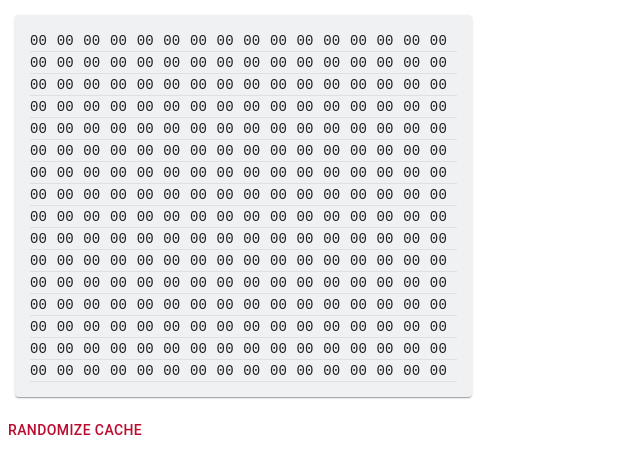
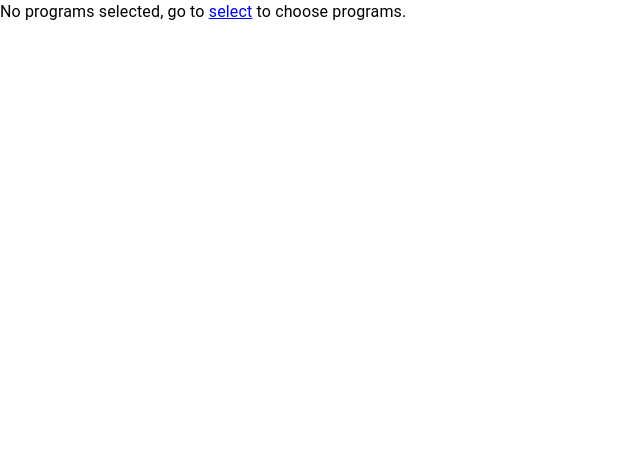
Before and after one commit to itenpn/transient-execution-lab-simulator, a React (Create React App) app in the folder frontend/: page /simulate in a window 1280 px wide. Shown: the top 474 px of the page, without its empty margins (0-640 px from the left). Built offline with nearby package versions, Linux system fonts and the light colour scheme.

Commit message:
global variables go brrr

```diff
--- a/frontend/src/components/pages/SelectPrograms.js
+++ b/frontend/src/components/pages/SelectPrograms.js
@@ -20,6 +20,7 @@ import { CpuSim } from "../../logic/CpuSim";
 import { Program } from "../../logic/Parser";
 import LabeledInline from "../util/LabeledInline";
 import { inlineDelete, sleep } from "../../logic/util";
+import { global } from "../../logic/global";
 
 function FileCard(props) {
   const { file, removeFile } = props;
@@ -148,10 +149,11 @@ export default function SelectPrograms(props) {
     }
     while (!done.every((p) => p)) {
       // Terrible handling of event-based code -- just sleep till every program is parsed
-      await sleep(1000);
+      await sleep(100);
     }
     if (programs.every((p) => p)) {
       const cpu = new CpuSim(programs);
+      global.cpu = cpu;
       navigate("/simulate");
     } else {
       /**
--- a/frontend/src/components/pages/Simulation.js
+++ b/frontend/src/components/pages/Simulation.js
@@ -1,6 +1,7 @@
-import { useState } from "react";
+import { useState, useRef, useEffect } from "react";
+import { Link, useLocation } from "react-router-dom";
 
-import { Button, Box, Tooltip, Paper, Grid } from "@mui/material";
+import { Button, Box, Tooltip, Paper, Grid, Typography } from "@mui/material";
 import Table from "@mui/material/Table";
 import TableBody from "@mui/material/TableBody";
 import TableCell from "@mui/material/TableCell";
@@ -9,12 +10,13 @@ import TableRow from "@mui/material/TableRow";
 
 import { CACHE_SIZE } from "../../logic/MemorySim";
 import { range } from "../../logic/util";
+import { global } from "../../logic/global";
 
 function Cache(props) {
   const { cache, height, width } = props;
   const BASE = 16;
 
-  const stringify = (data, base) => {
+  const stringifyData = (data, base) => {
     return data.toString(base).padStart(2, "0");
   };
 
@@ -31,10 +33,10 @@ function Cache(props) {
       <TableRow key={row}>
         {rowData.map((data, index) => {
           return (
-            <Tooltip title={`@0x${stringify(addresses[index], 16)}`} key={addresses[index]}>
+            <Tooltip title={`@0x${stringifyData(addresses[index], 16)}`} key={addresses[index]}>
               <TableCell>
                 <Box sx={{ fontFamily: "Monospace" }} component="span">
-                  {stringify(data, BASE)}
+                  {stringifyData(data, BASE)}
                 </Box>
               </TableCell>
             </Tooltip>
@@ -57,8 +59,18 @@ function Cache(props) {
 
 export default function Simulation() {
   const [cache, setCache] = useState(new Uint8Array(CACHE_SIZE));
+
+  const cpu = global?.cpu;
   const height = 16;
   const width = 16;
+
+  if (!cpu) {
+    return (
+      <Typography>
+        No programs selected, go to <Link to="/select">select</Link> to choose programs.
+      </Typography>
+    );
+  }
 
   const randomizeCache = () => {
     const newCache = new Uint8Array(CACHE_SIZE);
--- /dev/null
+++ b/frontend/src/logic/global.js
@@ -0,0 +1,7 @@
+/**
+ * Global constants, because react-router-dom won't let me pass around
+ * nonserializable objects.
+ */
+let global = {};
+
+export { global };
```
